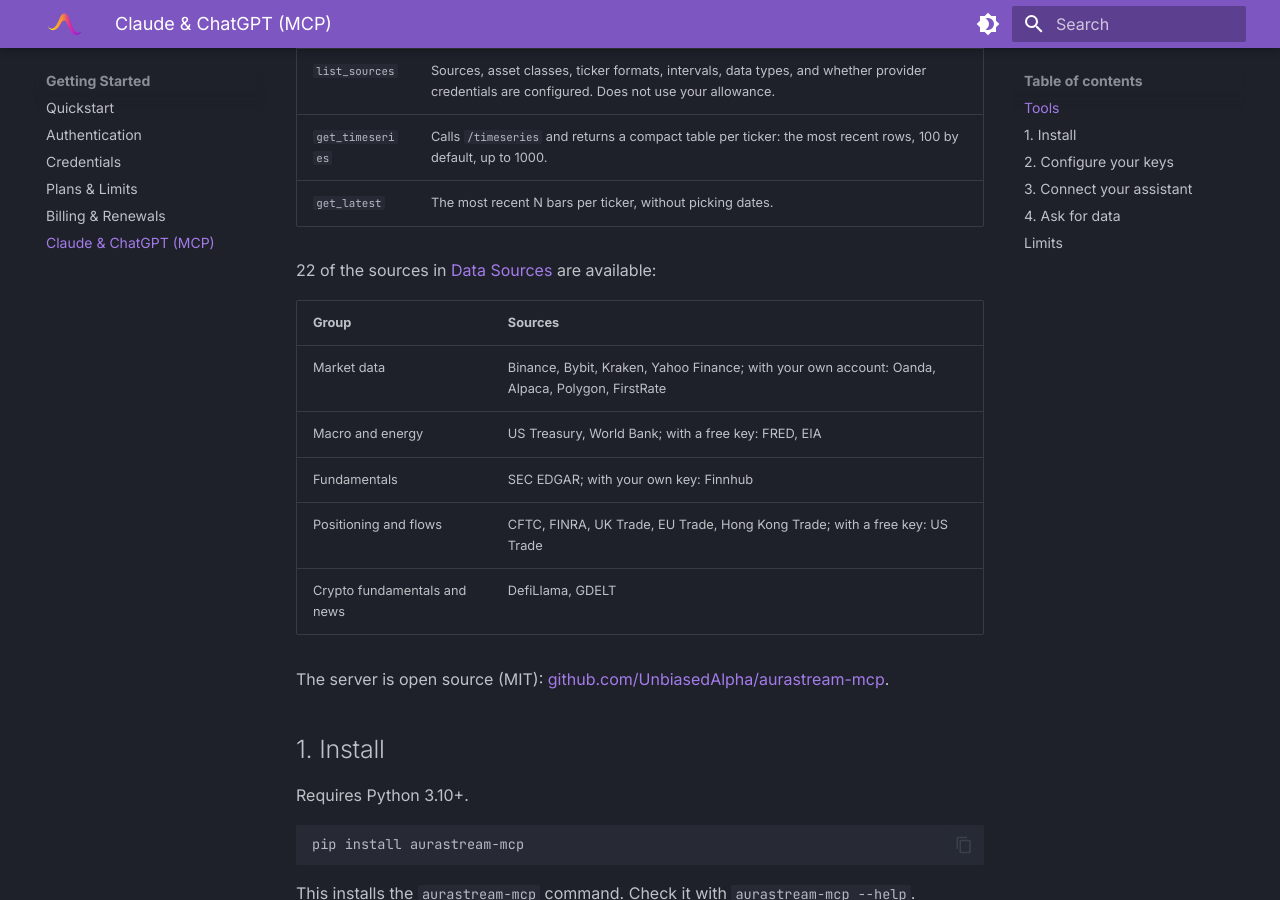
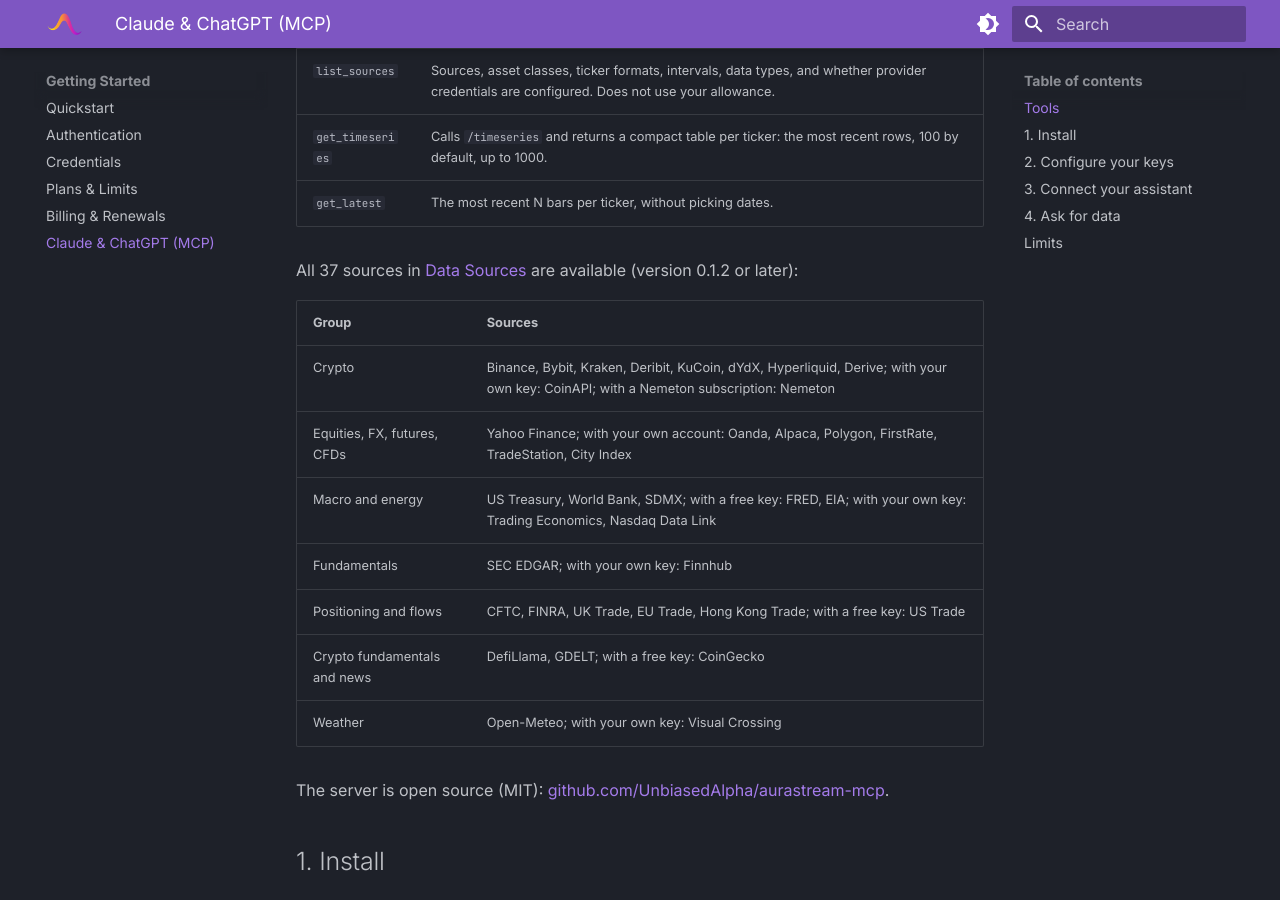
Before and after one commit to UnbiasedAlpha/aurastream-docs, an MkDocs documentation site: the page built from docs/getting-started/mcp.md, in a window 1280 px wide and 900 px high, scrolled down 418 px. Built offline with MkDocs 1.6.1 and Material for MkDocs 9.7.7, drawn with Linux system fonts in a browser that asks for light colours; some of the changed text lies outside the part shown.

Commit message:
Sync docs from aurastream-server 2a7267f

```diff
--- a/docs/getting-started/mcp.md
+++ b/docs/getting-started/mcp.md
@@ -10,15 +10,17 @@ The Aurastream MCP server lets AI assistants that support the [Model Context Pro
 | `get_timeseries` | Calls `/timeseries` and returns a compact table per ticker: the most recent rows, 100 by default, up to 1000. |
 | `get_latest` | The most recent N bars per ticker, without picking dates. |
 
-22 of the sources in [Data Sources](../data-sources/overview.md) are available:
+All 37 sources in [Data Sources](../data-sources/overview.md) are available (version 0.1.2 or later):
 
 | Group | Sources |
 |---|---|
-| Market data | Binance, Bybit, Kraken, Yahoo Finance; with your own account: Oanda, Alpaca, Polygon, FirstRate |
-| Macro and energy | US Treasury, World Bank; with a free key: FRED, EIA |
+| Crypto | Binance, Bybit, Kraken, Deribit, KuCoin, dYdX, Hyperliquid, Derive; with your own key: CoinAPI; with a Nemeton subscription: Nemeton |
+| Equities, FX, futures, CFDs | Yahoo Finance; with your own account: Oanda, Alpaca, Polygon, FirstRate, TradeStation, City Index |
+| Macro and energy | US Treasury, World Bank, SDMX; with a free key: FRED, EIA; with your own key: Trading Economics, Nasdaq Data Link |
 | Fundamentals | SEC EDGAR; with your own key: Finnhub |
 | Positioning and flows | CFTC, FINRA, UK Trade, EU Trade, Hong Kong Trade; with a free key: US Trade |
-| Crypto fundamentals and news | DefiLlama, GDELT |
+| Crypto fundamentals and news | DefiLlama, GDELT; with a free key: CoinGecko |
+| Weather | Open-Meteo; with your own key: Visual Crossing |
 
 The server is open source (MIT): [github.com/UnbiasedAlpha/aurastream-mcp](https://github.com/UnbiasedAlpha/aurastream-mcp).
 
@@ -49,6 +51,15 @@ The server reads every key from environment variables. Provider credentials are
 | `EIA_API_KEY` | EIA |
 | `CENSUS_API_KEY` | US Trade |
 | `EDGAR_USER_AGENT` | SEC EDGAR: your name and contact email, e.g. `Your Company contact@yourcompany.com` |
+| `NEMETON_API_KEY` | Nemeton: the key from your Nemeton subscription |
+| `COINAPI_KEY` | CoinAPI |
+| `COINGECKO_API_KEY` or `COINGECKO_DEMO_API_KEY` | CoinGecko: a Pro key, or a free Demo key (last 365 days only) |
+| `NASDAQ_DATA_LINK_API_KEY` | Nasdaq Data Link |
+| `TRADINGECONOMICS_API_KEY` | Trading Economics |
+| `TRADESTATION_CLIENT_ID`, `TRADESTATION_CLIENT_SECRET`, `TRADESTATION_REFRESH_TOKEN` | TradeStation |
+| `CITYINDEX_USERNAME`, `CITYINDEX_PASSWORD`, `CITYINDEX_APP_KEY` | City Index |
+| `VISUALCROSSING_API_KEY` | Visual Crossing |
+| `OPENMETEO_API_KEY` | Open-Meteo, optional |
 
 The server turns these into the `credentials` object described in [Credentials](credentials.md). Set only the ones you need.
 
```
